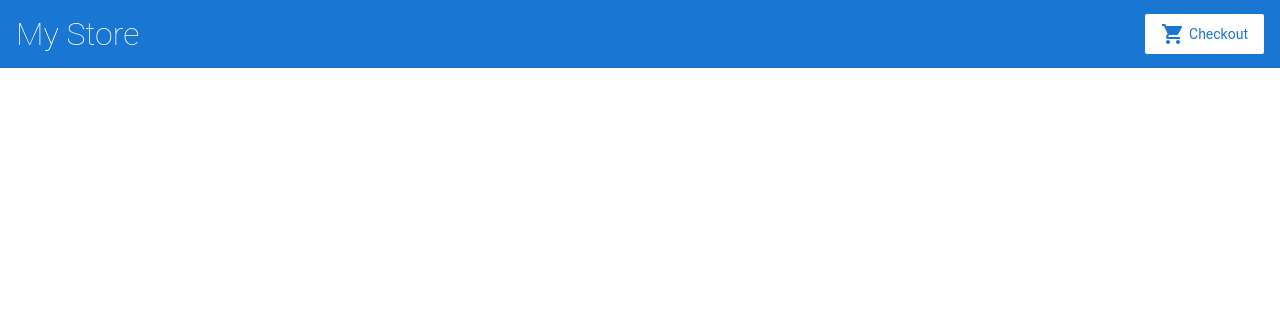
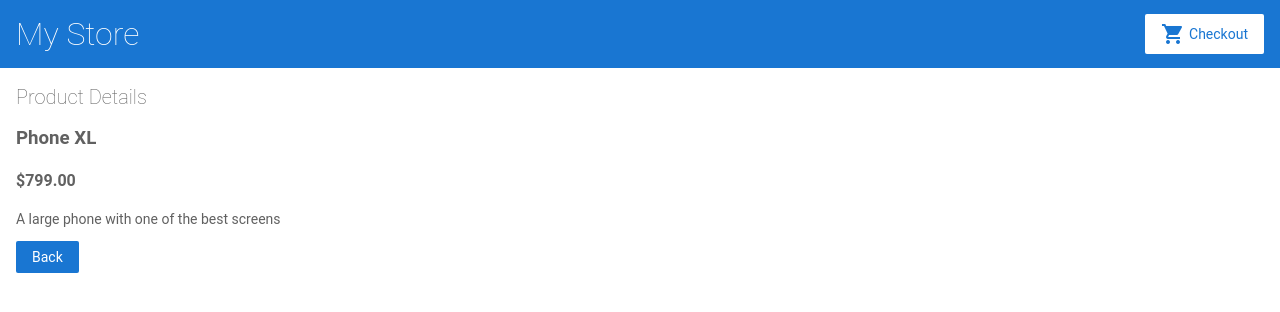
Before and after one commit to aferreiraguido/angular-dqmz38, an Angular app: page /products/1 in a window 1280 px wide. Before the commit this address led to /. Shown: the top 312 px of the page. Built offline with nearby package versions, Linux system fonts and the light colour scheme.

Commit message:
5 files modified, 4 added

```diff
--- a/src/app/app.component.ts
+++ b/src/app/app.component.ts
@@ -3,11 +3,9 @@
 @Component({
   selector: 'app-root',
   templateUrl: './app.component.html',
-  styleUrls: ['./app.component.css']
+  styleUrls: ['./app.component.css'],
 })
-export class AppComponent {
-}
-
+export class AppComponent {}
 
 /*
 Copyright Google LLC. All Rights Reserved.
--- /dev/null
+++ b/src/app/product-details/product-details.component.html
@@ -0,0 +1,9 @@
+<h2>Product Details</h2>
+
+<div *ngIf="product">
+  <h3>{{ product.name }}</h3>
+  <h4>{{ product.price | currency }}</h4>
+  <p>{{ product.description }}</p>
+</div>
+
+<button [routerLink]="['/']">Back</button>
--- /dev/null
+++ b/src/app/product-details/product-details.component.ts
@@ -0,0 +1,26 @@
+import { Component, OnInit } from '@angular/core';
+import { ActivatedRoute } from '@angular/router';
+
+import { Product, products } from '../products';
+
+@Component({
+  selector: 'app-product-details',
+  templateUrl: './product-details.component.html',
+  styleUrls: ['./product-details.component.css'],
+})
+export class ProductDetailsComponent implements OnInit {
+  product: Product | undefined;
+
+  constructor(private route: ActivatedRoute) {}
+
+  ngOnInit(): void {
+    // First get the product id from the current route.
+    const routeParams = this.route.snapshot.paramMap;
+    const productIdFromRoute = Number(routeParams.get('productId'));
+
+    // Find the product that correspond with the id provided in route.
+    this.product = products.find(
+      (product) => product.id === productIdFromRoute
+    );
+  }
+}
--- a/src/app/product-list/product-list.component.html
+++ b/src/app/product-list/product-list.component.html
@@ -1,26 +1,21 @@
 <h2>Products</h2>
 
 <div *ngFor="let product of products">
-
   <h3>
-    <a [title]="product.name + ' details'">
+    <a
+      [title]="product.name + ' details'"
+      [routerLink]="['/products', product.id]"
+    >
       {{ product.name }}
     </a>
   </h3>
 
-  <p *ngIf="product.description">
-    Description: {{ product.description }}
-  </p>
+  <p *ngIf="product.description">Description: {{ product.description }}</p>
 
-  <button (click)="share()">
-    Share
-  </button>
+  <button (click)="share()">Share</button>
 
-  <app-product-alerts
-    [product]="product"
-    (notify)="onNotify($event)">
+  <app-product-alerts [product]="product" (notify)="onNotify($event)">
   </app-product-alerts>
-
 </div>
 
 <!--
--- a/src/app/product-list/product-list.component.ts
+++ b/src/app/product-list/product-list.component.ts
@@ -1,13 +1,12 @@
 import { Component } from '@angular/core';
 
-import { products } from '../products';
+import { Product, products } from '../products';
 
 @Component({
   selector: 'app-product-list',
   templateUrl: './product-list.component.html',
   styleUrls: ['./product-list.component.css'],
 })
-
 export class ProductListComponent {
   products = products;
 
@@ -16,8 +15,13 @@
   }
 
   onNotify($event: any) {
-    window.alert('You will be notified when \'' + $event.product.description + '\' with quantity \''
-      + $event.quantity + '\' gets on sale');
+    window.alert(
+      "You will be notified when '" +
+        $event.product.description +
+        "' with quantity '" +
+        $event.quantity +
+        "' gets on sale"
+    );
   }
 }
 
```
Also changed, not shown: src/app/app.module.ts (+7 -7 lines), src/app/app.component.html (line endings or trailing spaces), src/app/product-details/product-details.component.css (added), 1 other file (tests, documents, lock files or other folders).
